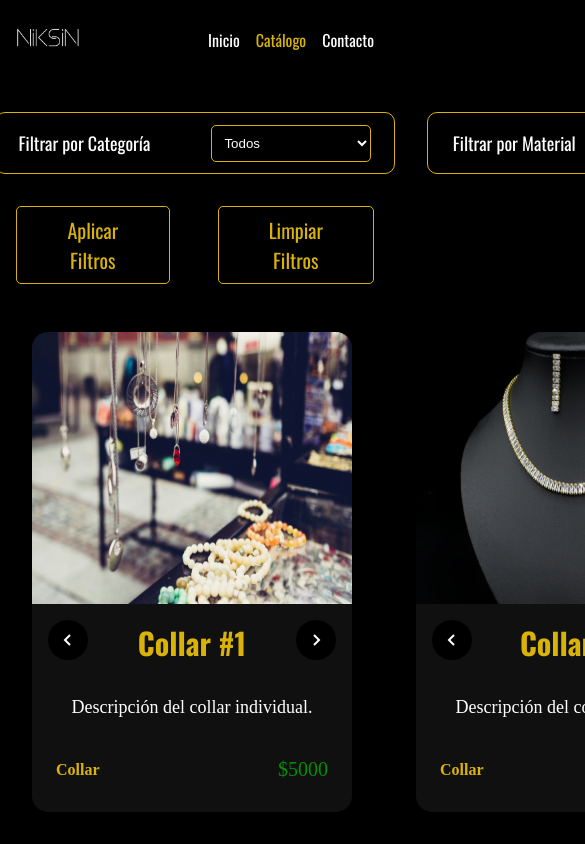
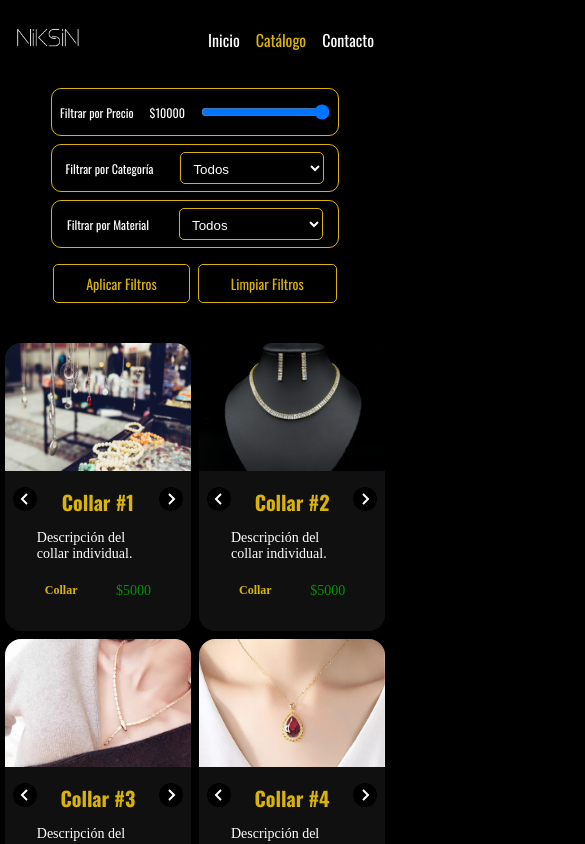
Before and after one commit to Totoneta/NiksinRemasterizada, a React (Vite) app in the folder niksin new/: page /catalogo in a window 390 px wide. Shown: the top 844 px of the page, 585 px wide, since content can reach past the window. Built offline with nearby package versions, Linux system fonts and the light colour scheme.

Commit message:
Responsive de filtros y listado de prod de catalogo page, 350px a 499px width

```diff
--- a/niksin new/src/components/filtrosdecatalogo/filtrosdecatalogo.css
+++ b/niksin new/src/components/filtrosdecatalogo/filtrosdecatalogo.css
@@ -78,3 +78,41 @@
     background-color: #dab309;
     color: #000;
 }
+
+/* Responsive */
+@media (min-width: 350px) and (max-width: 499px) {
+.filtrosdecatalogocontainer {
+    padding: .5rem;
+    gap: 1rem;
+}
+
+/* Lista de filtros */
+.filtrosdecatalogolist {
+    flex-direction: column;
+    gap: .5rem;
+    padding: 0;
+}
+
+/* Filtro */
+.filtrosdecatalogoitem {
+    height: 3rem;
+    padding: 1rem .5rem;
+    width: 18rem;
+    font-size: 12px;
+}
+
+.filtrosdecatalogoitem>select {
+    width: 9rem;
+    height: 2rem;
+}
+
+/* Botones */
+.filtrosdecatalogofinalbtns {
+    gap: .5rem;
+    width: 18rem;
+}
+
+.filtrosdecatalogofinalbtns>button {
+    font-size: 14px;
+}
+}
--- a/niksin new/src/components/listadodeproductos/listadodeproductos.css
+++ b/niksin new/src/components/listadodeproductos/listadodeproductos.css
@@ -135,3 +135,76 @@
     font-weight: bold;
     color: #dab309;
 }
+
+/* Responsive */
+@media (min-width: 350px) and (max-width: 499px) {
+
+    /* Container */
+    .listadodeproductoscontainerlist {
+        grid-template-columns: 1fr 1fr;
+        width: 100%;
+        gap: .5rem;
+        padding: 2rem .3rem;
+    }
+
+    /* Producto item */
+    .listadodeproductoscontaineritem {
+        width: 100%;
+        height: 18rem;
+    }
+
+    /* Carrusel de imgs, productos */
+    .productocarruselcontainer {
+        height: max-content;
+    }
+
+    .productocarruselcontainerlist {
+        width: 100%;
+    }
+
+    .productocarruselcontainerlist>img {
+        height: 8rem;
+        width: 100%;
+    }
+
+    /* Botones */
+
+    .productocarruselcontainerbotonesizq,
+    .productocarruselcontainerbotonesder {
+        bottom: 7rem;
+        height: 1.5rem;
+        width: 1.5rem;
+    }
+
+    .productocarruselcontainerbotonesizq {
+        right: .5rem;
+    }
+
+    .productocarruselcontainerbotonesder {
+        left: .5rem;
+    }
+
+    /* Texto */
+    .productocarruselcontainerbotonvermasitem {
+        gap: .8rem;
+        padding: 1rem 2rem;
+    }
+
+    .productocarruselcontainerbotonvermasitem>h4 {
+        font-size: 20px;
+    }
+
+    .productocarruselcontainerbotonvermasitem>span {
+        font-size: 14px;
+    }
+
+    .productocarruselcontainerbotonvermasitemtexto {
+        font-size: 12px;
+        padding: .5rem;
+    }
+
+    .productocarruselcontainerbotonvermasitemtexto>p {
+        font-size: 14px;
+    }
+
+}
```
Also changed, not shown: 1 other file (tests, documents, lock files or other folders).
